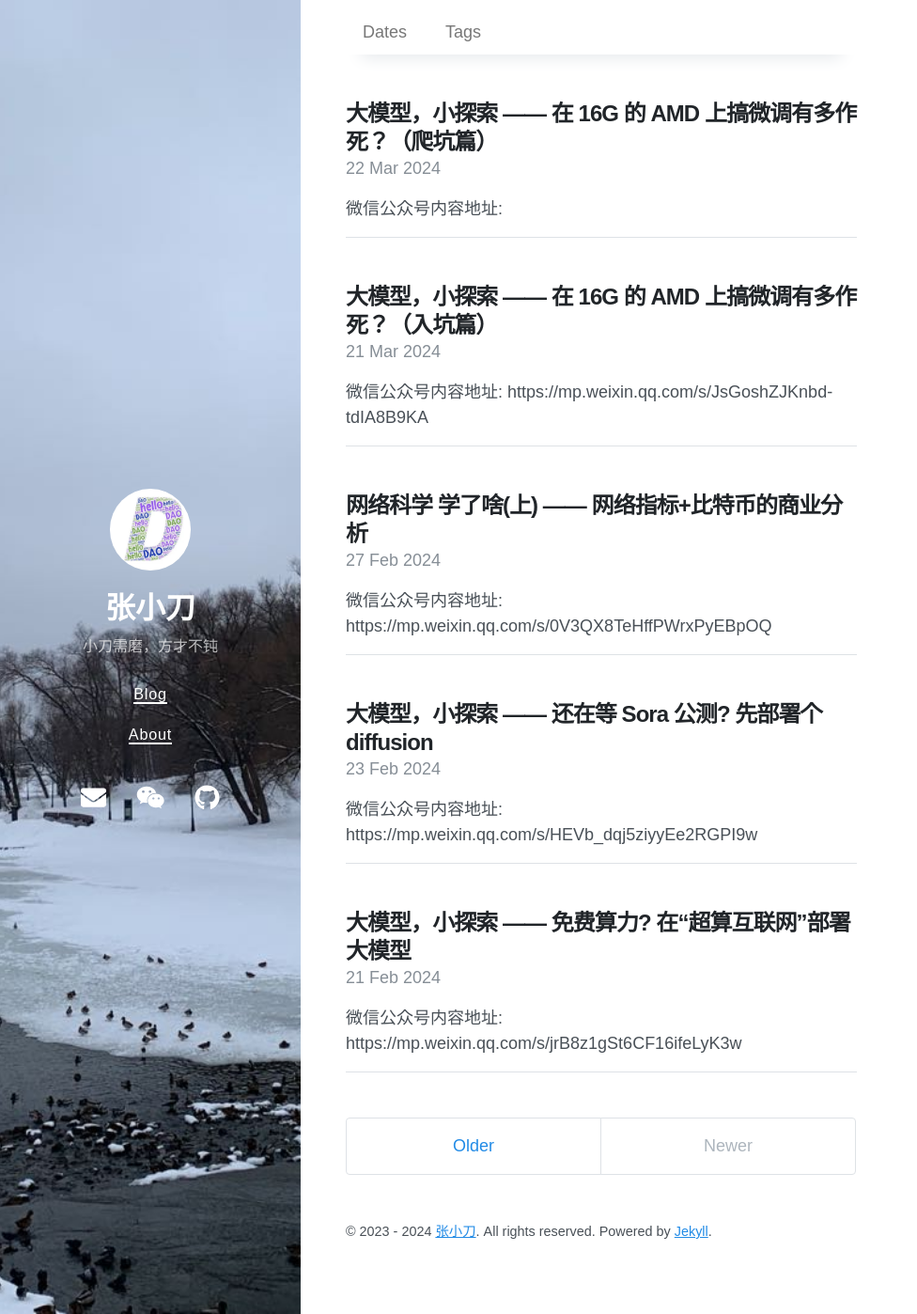
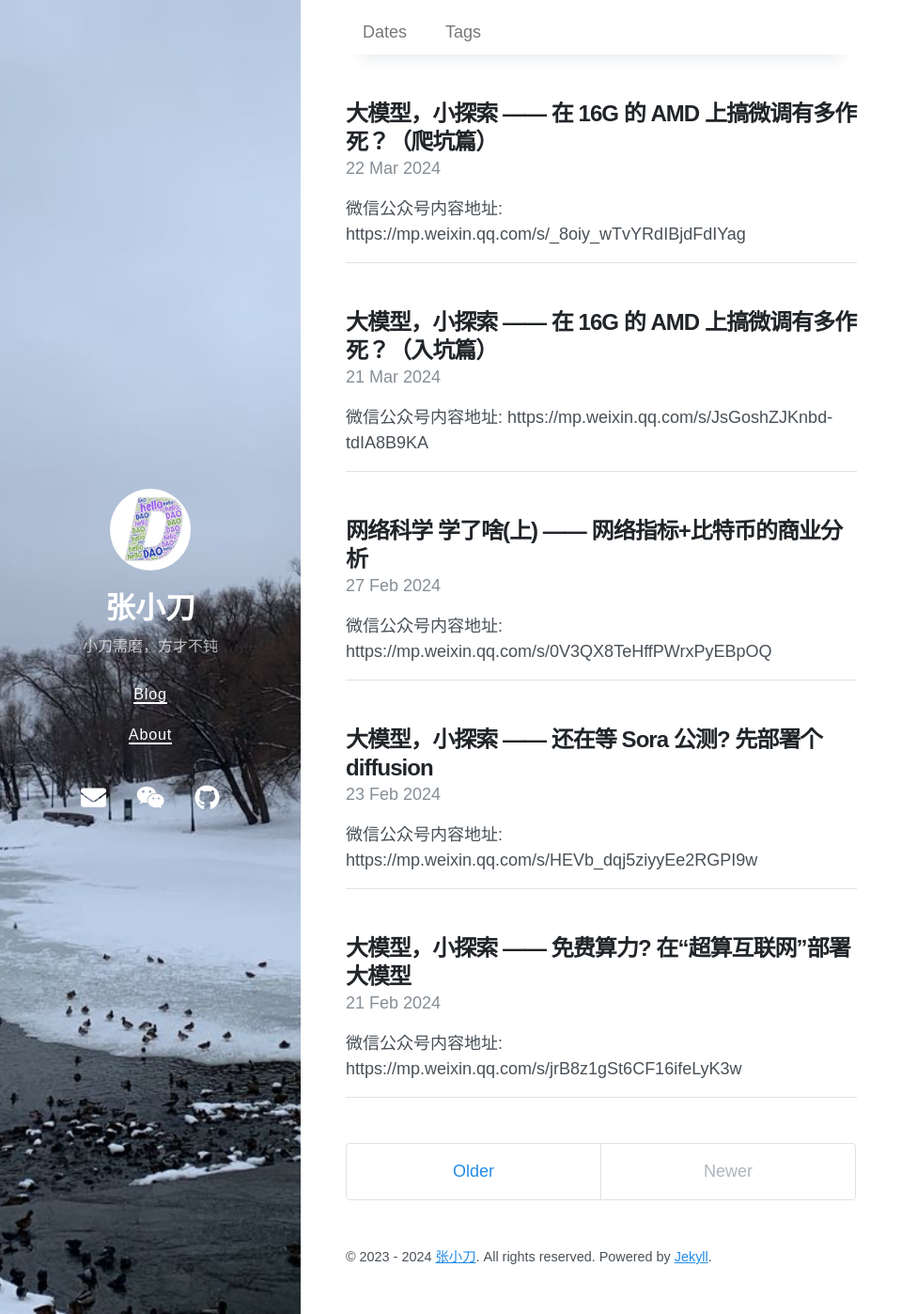
Before and after one commit to coderzzy/coderzzy.github.io, a Jekyll site: the page built from index.html, in a window 1280 px wide and 1398 px high. Shown: the whole window at 94% size, without its empty margins (0-976 px from the left). Built offline with Jekyll 4.4.1, drawn with Linux system fonts in a browser that asks for light colours; nearby versions of some CDN libraries; the list of posts is cut into pages by our own code; some of the changed lines change nothing that is shown.

Commit message:
feature: gpt5 with wechat link

```diff
--- a/_posts/2024-03-22-gpt5.markdown
+++ b/_posts/2024-03-22-gpt5.markdown
@@ -8,7 +8,7 @@ css:
   - "assets/markdown.css"
 ---
 
-微信公众号内容地址:
+微信公众号内容地址: https://mp.weixin.qq.com/s/_8oiy_wTvYRdIBjdFdIYag
 
 > 单样本微调流程: 大模型选择 -> 部署和推理 -> 单样本数据集 -> 单样本微调 -> 微调后，部署和推理
 
```
